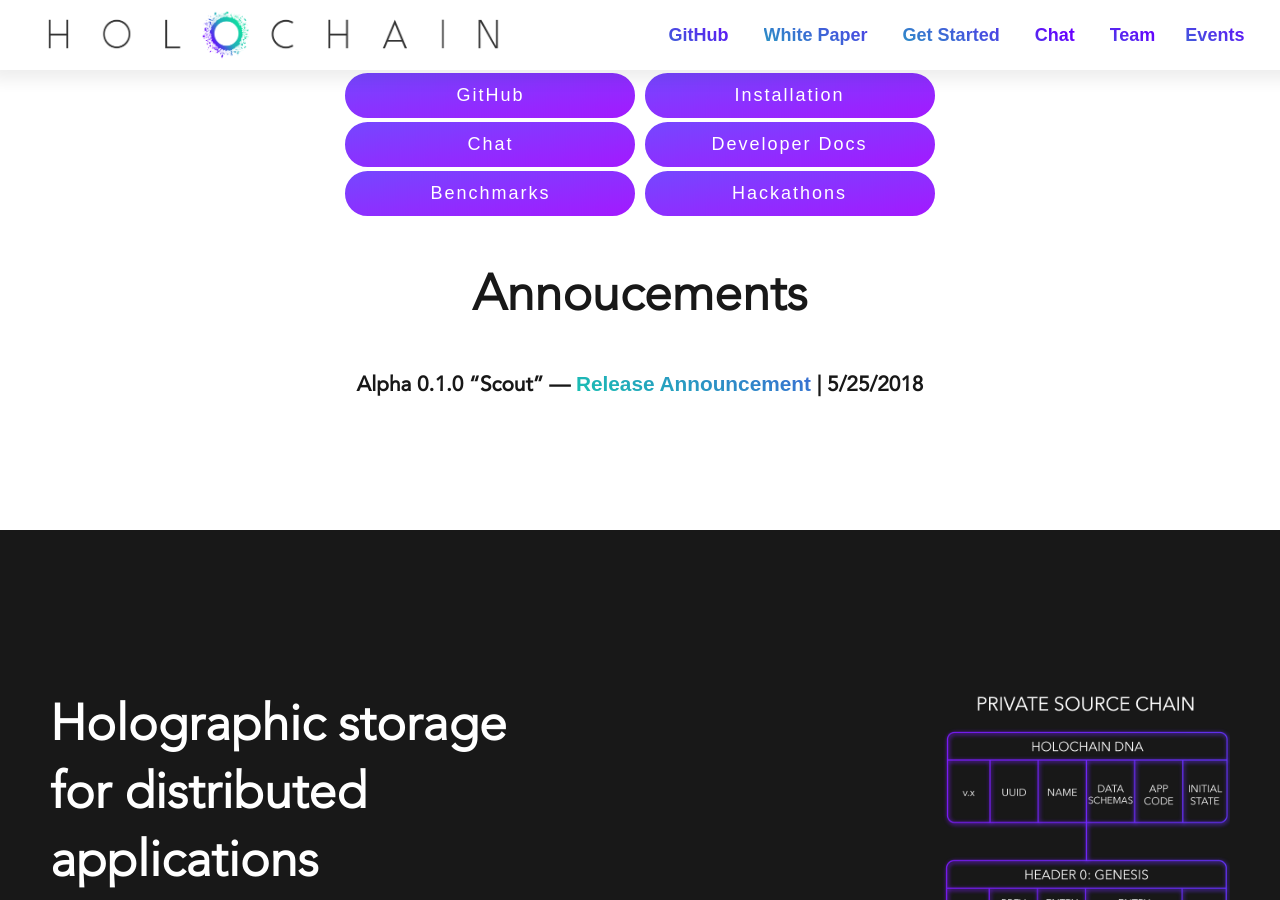
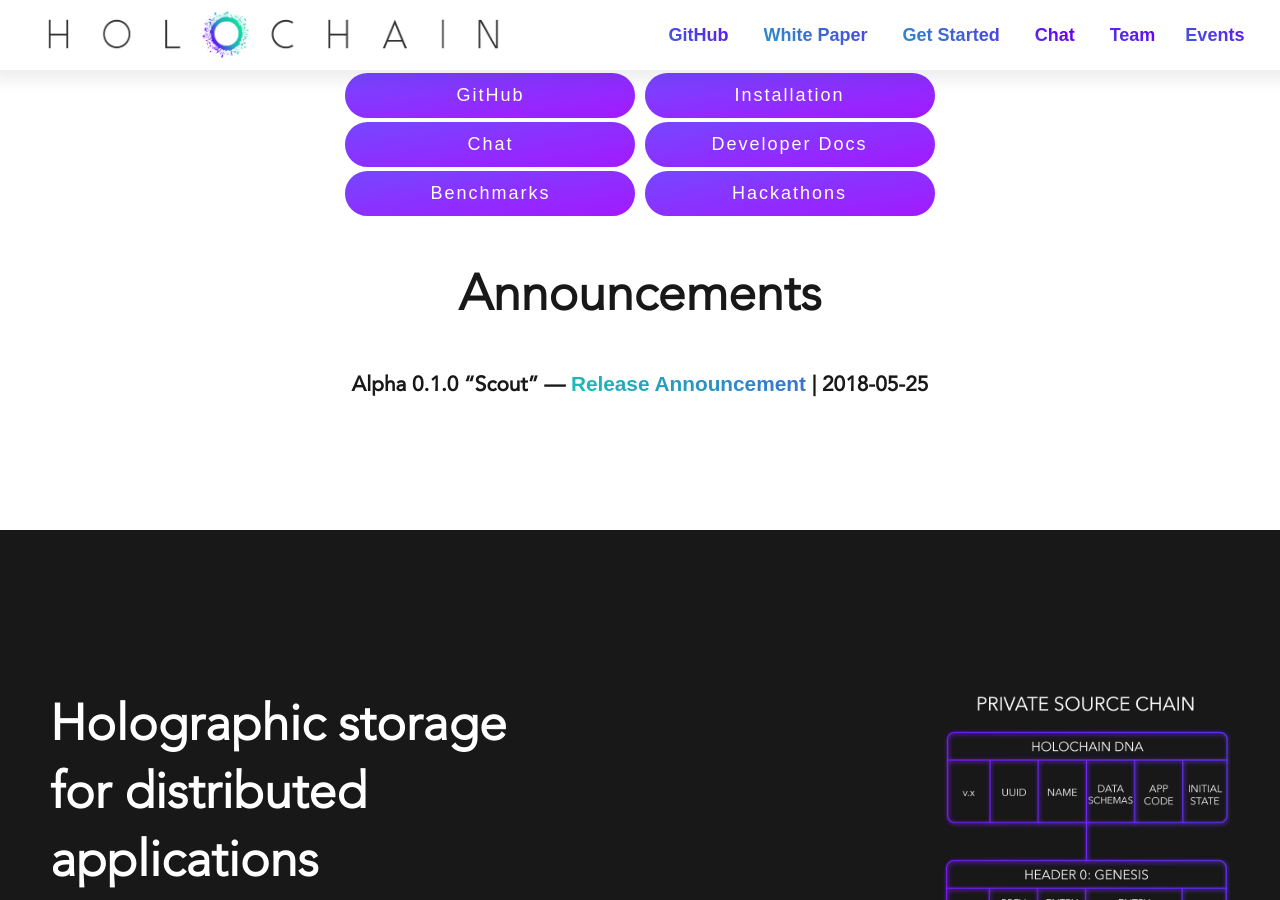
Before and after one commit to holochain/website, a Jekyll site: the page built from index.md, in a window 1280 px wide and 900 px high, scrolled down 7768 px. Built offline with Jekyll 4.4.1, drawn with Linux system fonts in a browser that asks for light colours; nearby versions of some CDN libraries.

Commit message:
Updates to Announcements section & Team page
Fixed typo and changed date formate in Announcement section. Added Damien to team page.

```diff
--- a/_sections/resources.html
+++ b/_sections/resources.html
@@ -10,14 +10,14 @@
     title: Resources
     show_text: true
     body:  "\r\n\r\n
-      <p id=\"annoucements\"><a class=\"button\" target=\"_blank\" href=\"https://github.com/Holochain/holochain-proto\">GitHub</a>
+      <p id=\"announcements\"><a class=\"button\" target=\"_blank\" href=\"https://github.com/Holochain/holochain-proto\">GitHub</a>
         <a class=\"button\" target=\"_blank\" href=\"https://github.com/Holochain/holochain-proto#installation\">Installation</a>
         <a class=\"button\" rel=\"nofollow\" target=\"_blank\" href=\"https://chat.holochain.net/appsup/channels/app-dev\">Chat</a>
         <a class=\"button\" rel=\"nofollow\" target=\"_blank\" href=\"https://developer.holochain.net\">Developer Docs</a>
         <a class=\"button\" target=\"_blank\" href=\"https://github.com/holochain/benchmarks\">Benchmarks</a>
         <a class=\"button\" href=\"/#curve-hackathon\">Hackathons</a></p>
-        <h2>Annoucements</h2>
-        <p style=\"font-weight: 600; font-size: 1.3em;\">Alpha 0.1.0 “Scout” &mdash; <a href=\"/releases/Holochain-Alpha-Scout-Release-Announcement.pdf\">Release Announcement</a> | 5/25/2018</p>
+        <h2>Announcements</h2>
+        <p style=\"font-weight: 600; font-size: 1.3em;\">Alpha 0.1.0 “Scout” &mdash; <a href=\"/releases/Holochain-Alpha-Scout-Release-Announcement.pdf\">Release Announcement</a> | 2018-05-25</p>
         "
     section: resources
     text_align: Center
```
Also changed, not shown: _team_members/damien.html (added, +8 -0 lines), assets/images/team/DamienD.jpg (added).
